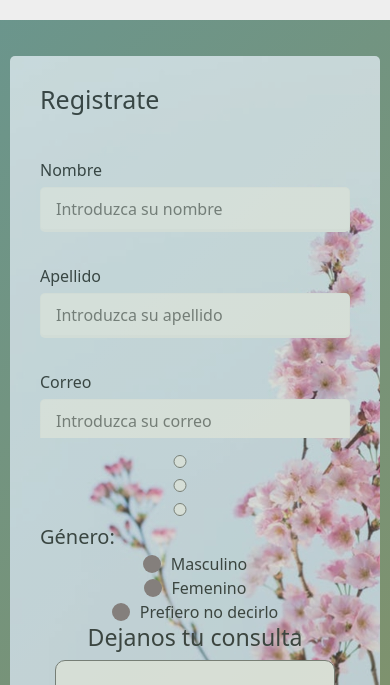
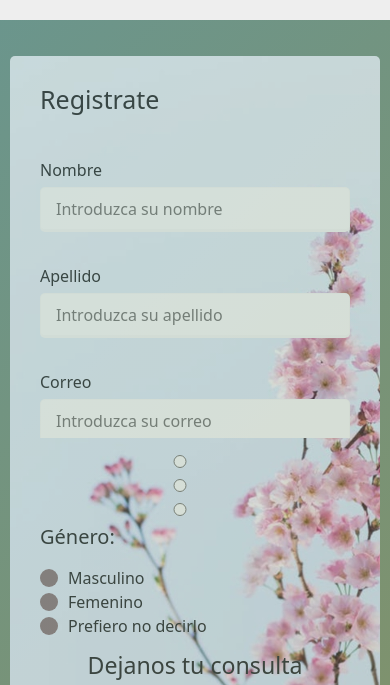
Before and after one commit to YamilaTriay/todoplantas, a website: page pages/contacto.html in a window 390 px wide. Shown: the part 136-821 px from the top of the page. Drawn offline with nearby package versions, Linux system fonts and the light colour scheme.

Commit message:
contacto responsive

```diff
--- a/scss/components/_contacto.scss
+++ b/scss/components/_contacto.scss
@@ -69,7 +69,8 @@
                 }
                 .categoria{
                     display: flex;
-                    align-items: center;
+                    width: 80%;
+                    margin: 14px 0;
                     justify-content: space-between;
                     label{
                         display: flex;
```
Also changed, not shown: css/estilos.css.
